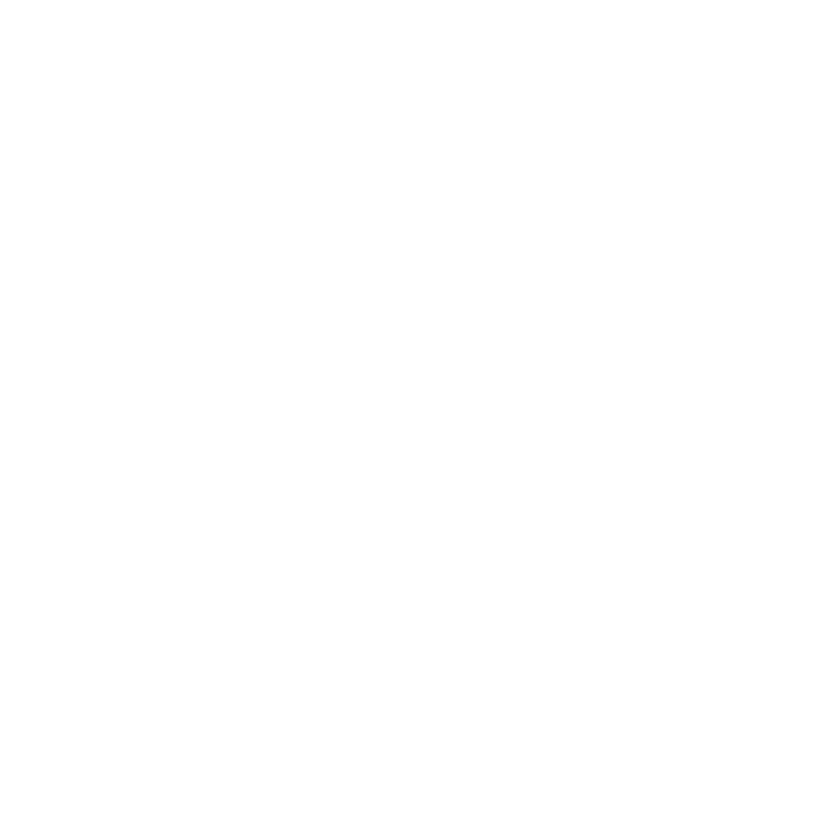
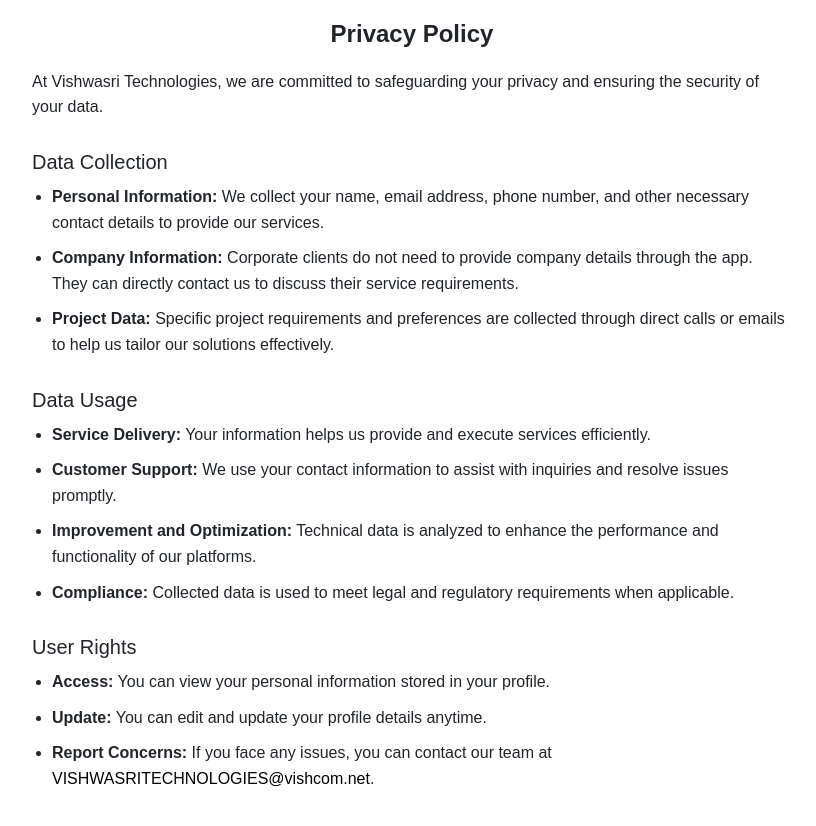
Before and after one commit to vishwasri-tech/vishcom.net-frontend, a React (Create React App) app: page /privacypolicy in a window 1280 px wide. Before the commit this address had no page. Shown: the whole page, without its empty margins (228-1044 px from the left). Before the commit the page ends 800 px from the top, so only its background shows below. Built offline with nearby package versions, Linux system fonts and the light colour scheme.

Commit message:
added privacy and delete account

```diff
--- a/src/App.js
+++ b/src/App.js
@@ -5,8 +5,11 @@
 import Contactus from './Component/Contactus';
 import Servies from './Component/Services';
 import Custom from './Navbar/Custom';
+import PrivacyPolicy from './Component/PrivacyPolicy';
+
 
 import 'bootstrap/dist/css/bootstrap.min.css'
+import Deleteaccount from './Component/Deleteaccount';
 
 function App() {
   return (
@@ -19,7 +22,8 @@
           <Route path='services' element={<Servies />}></Route>
           <Route path='contactus' element={<Contactus />}></Route>
           <Route path="aboutus" element={<Aboutus />}></Route>
-
+          <Route path="privacypolicy" element={<PrivacyPolicy/>}></Route>
+          <Route path="deleteaccount" element={<Deleteaccount/>}></Route>
 
 
         </Routes>
--- /dev/null
+++ b/src/Component/Deleteaccount.js
@@ -0,0 +1,65 @@
+import React from "react";
+
+const Deleteaccount = () => {
+  return (
+    <div
+      style={{
+        maxWidth: "800px",
+        margin: "0 auto",
+        padding: "20px",
+        fontFamily: "Arial, sans-serif",
+        lineHeight: "1.6",
+        fontSize: "16px",
+      }}
+    >
+      <h1 style={{ textAlign: "center", fontSize: "22px", fontWeight: "bold" }}>
+        Account Deletion Policy
+      </h1>
+
+      <p style={{ marginTop: "20px" }}>
+        If you wish to delete your account and all associated data, please send
+        an email to{" "}
+        <a
+          href="mailto:VISHWASRITECHNOLOGIES@vishcom.net"
+          style={{ color: "black", textDecoration: "none" }}
+        >
+          VISHWASRITECHNOLOGIES@vishcom.net
+        </a>{" "}
+        with the following details:
+      </p>
+
+      <ul style={{ paddingLeft: "20px", marginTop: "10px" }}>
+        <li style={{ marginBottom: "8px" }}>Full Name</li>
+        <li style={{ marginBottom: "8px" }}>Registered Mobile Number</li>
+        <li style={{ marginBottom: "8px" }}>Registered Email Address</li>
+        <li style={{ marginBottom: "8px" }}>Reason for Account Deletion</li>
+      </ul>
+
+      <p style={{ marginTop: "20px" }}>
+        Once your request is submitted, Vishwasri Technologies Pvt Ltd
+        ("Developer") will process it within 30 days. To ensure the security of
+        your account, we recommend that you submit the request from the email
+        address tied to your account. We may need to verify your identity before
+        processing your request.
+      </p>
+
+      <p style={{ marginTop: "20px" }}>
+        Please be aware that by deleting your account, you will lose access to
+        all services offered by the app.
+      </p>
+
+      <p style={{ marginTop: "20px" }}>
+        For any further assistance, feel free to reach out to us at{" "}
+        <a
+          href="mailto:VISHWASRITECHNOLOGIES@vishcom.net"
+          style={{ color: "black", textDecoration: "none" }}
+        >
+          VISHWASRITECHNOLOGIES@vishcom.net
+        </a>
+        .
+      </p>
+    </div>
+  );
+};
+
+export default Deleteaccount;
--- /dev/null
+++ b/src/Component/PrivacyPolicy.js
@@ -0,0 +1,88 @@
+import React from "react";
+
+const PrivacyPolicy = () => {
+  return (
+    <div
+      style={{
+        maxWidth: "800px",
+        margin: "0 auto",
+        padding: "20px",
+        fontFamily: "Arial, sans-serif",
+        lineHeight: "1.6",
+        fontSize: "16px",
+      }}
+    >
+      <h1 style={{ textAlign: "center", fontSize: "24px", fontWeight: "bold" }}>
+        Privacy Policy
+      </h1>
+      <p style={{ marginTop: "20px" }}>
+        At Vishwasri Technologies, we are committed to safeguarding your privacy
+        and ensuring the security of your data.
+      </p>
+
+      <h2 style={{ fontSize: "20px", marginTop: "30px" }}>Data Collection</h2>
+      <ul style={{ paddingLeft: "20px", marginTop: "10px" }}>
+        <li style={{ marginBottom: "10px" }}>
+          <strong>Personal Information:</strong> We collect your name, email
+          address, phone number, and other necessary contact details to provide
+          our services.
+        </li>
+        <li style={{ marginBottom: "10px" }}>
+          <strong>Company Information:</strong> Corporate clients do not need to
+          provide company details through the app. They can directly contact us
+          to discuss their service requirements.
+        </li>
+        <li style={{ marginBottom: "10px" }}>
+          <strong>Project Data:</strong> Specific project requirements and
+          preferences are collected through direct calls or emails to help us
+          tailor our solutions effectively.
+        </li>
+      </ul>
+
+      <h2 style={{ fontSize: "20px", marginTop: "30px" }}>Data Usage</h2>
+      <ul style={{ paddingLeft: "20px", marginTop: "10px" }}>
+        <li style={{ marginBottom: "10px" }}>
+          <strong>Service Delivery:</strong> Your information helps us provide
+          and execute services efficiently.
+        </li>
+        <li style={{ marginBottom: "10px" }}>
+          <strong>Customer Support:</strong> We use your contact information to
+          assist with inquiries and resolve issues promptly.
+        </li>
+        <li style={{ marginBottom: "10px" }}>
+          <strong>Improvement and Optimization:</strong> Technical data is
+          analyzed to enhance the performance and functionality of our platforms.
+        </li>
+        <li style={{ marginBottom: "10px" }}>
+          <strong>Compliance:</strong> Collected data is used to meet legal and
+          regulatory requirements when applicable.
+        </li>
+      </ul>
+
+      <h2 style={{ fontSize: "20px", marginTop: "30px" }}>User Rights</h2>
+      <ul style={{ paddingLeft: "20px", marginTop: "10px" }}>
+        <li style={{ marginBottom: "10px" }}>
+          <strong>Access:</strong> You can view your personal information stored
+          in your profile.
+        </li>
+        <li style={{ marginBottom: "10px" }}>
+          <strong>Update:</strong> You can edit and update your profile details
+          anytime.
+        </li>
+        <li style={{ marginBottom: "10px" }}>
+          <strong>Report Concerns:</strong> If you face any issues, you can
+          contact our team at{" "}
+          <a
+            href="mailto:VISHWASRITECHNOLOGIES@vishcom.net"
+            style={{ color: "black", textDecoration: "none" }}
+          >
+            VISHWASRITECHNOLOGIES@vishcom.net
+          </a>
+          .
+        </li>
+      </ul>
+    </div>
+  );
+};
+
+export default PrivacyPolicy;
```
